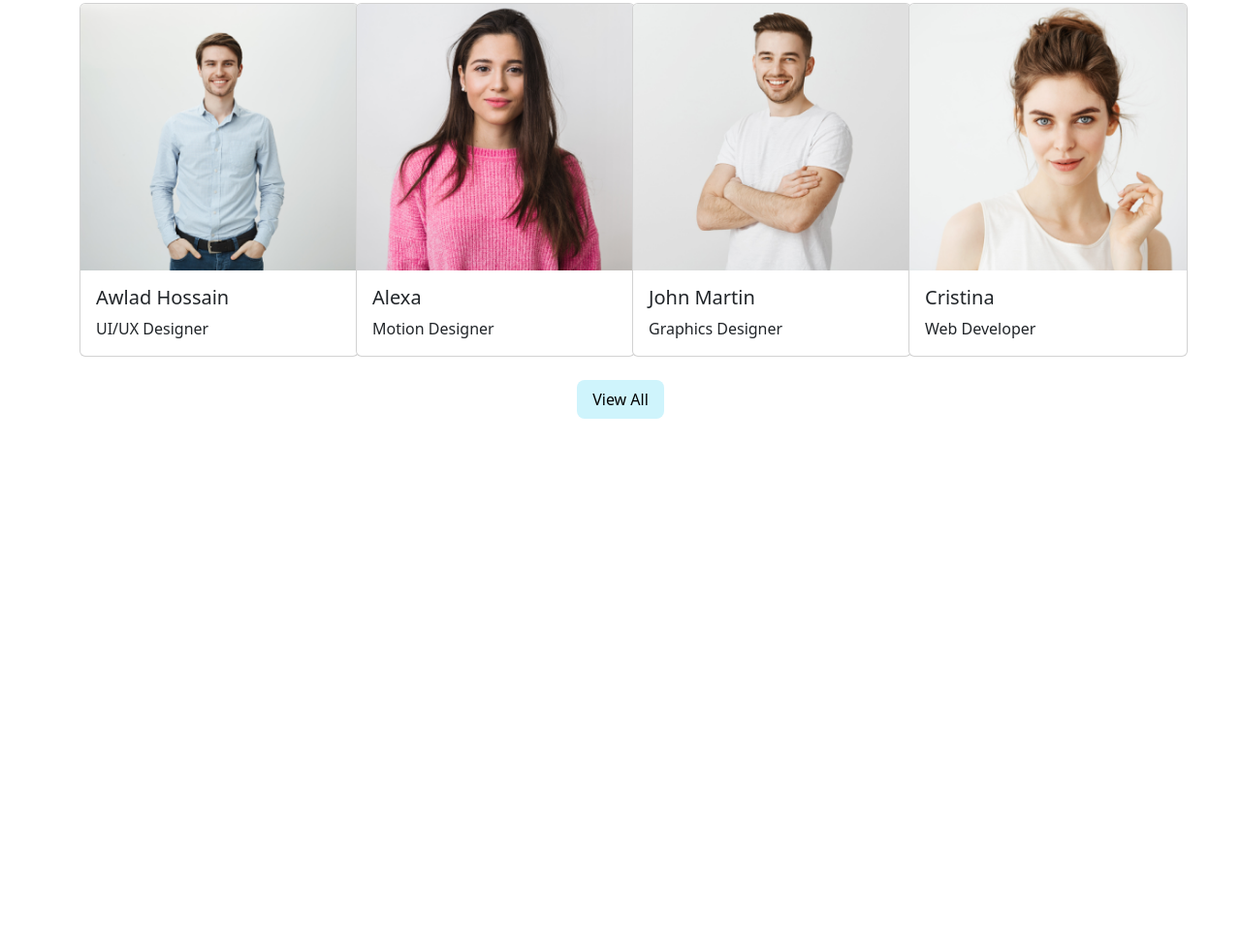
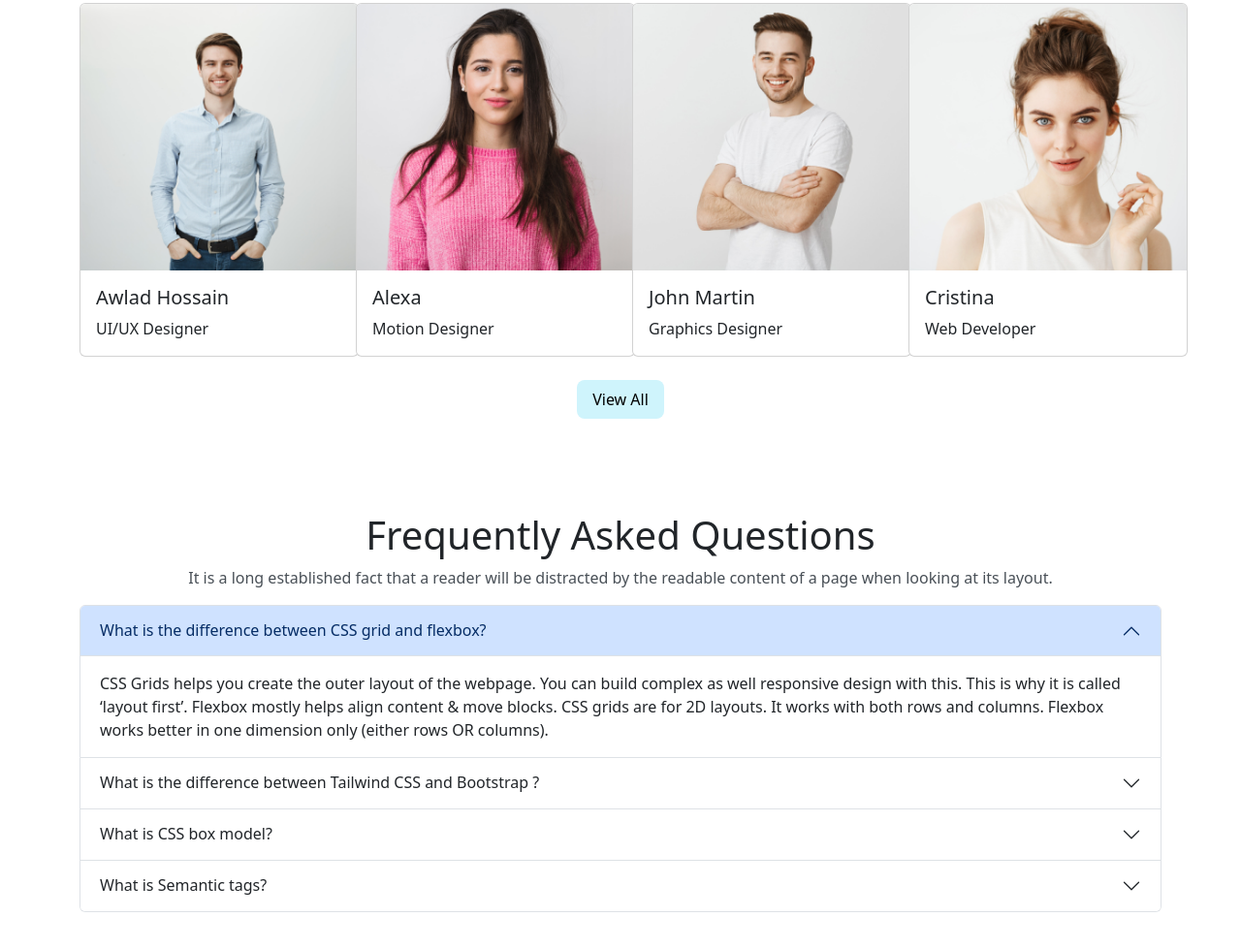
Before and after one commit to sharulislam/techtube-website, a plain HTML site: page index.html in a window 1280 px wide. Shown: the part 2813-3792 px from the top of the page at 97% size. Before the commit the page ends 3293 px from the top, so only its background shows below. Drawn offline with nearby package versions, Linux system fonts and the light colour scheme.

Commit message:
Some que ans added

```diff
--- a/index.html
+++ b/index.html
@@ -154,7 +154,7 @@
 
     <!-- main body and course section  -->
     <main>
-      <!-- body into section  -->
+      <!-- Discover popular courses section  -->
       <section class="container my-5">
         <div class="mt-5">
           <h1 class="text-center">Discover Our Popular <br />Courses</h1>
@@ -471,11 +471,79 @@
       </div>
 
     <!-- Frequently asked question section  -->
+    <section class="container my-5 mb-5">
+      <div class="mt-5">
+        <h1 class="text-center">Frequently Asked Questions</h1>
+        <p class="text-center text-dark-emphasis">It is a long established fact that a reader will be distracted by the readable content of a page when looking at its layout.
+        </p>
+      </div>
 
+      <!-- Accordion Items  -->
+      <div>
+        <div class="accordion" id="accordionExample">
+          <div class="accordion-item">
+            <h2 class="accordion-header" id="headingOne">
+              <button class="accordion-button" type="button" data-bs-toggle="collapse" data-bs-target="#collapseOne" aria-expanded="true" aria-controls="collapseOne">
+                What is the difference between CSS grid and flexbox?
+              </button>
+            </h2>
+            <div id="collapseOne" class="accordion-collapse collapse show" aria-labelledby="headingOne" data-bs-parent="#accordionExample">
+              <div class="accordion-body">CSS Grids helps you create the outer layout of the webpage. You can build complex as well responsive design with this. This is why it is called ‘layout first’. Flexbox mostly helps align content & move blocks. CSS grids are for 2D layouts. It works with both rows and columns. Flexbox works better in one dimension only (either rows OR columns).
+              </div>
+            </div>
+          </div>
+
+
+          <div class="accordion-item">
+            <h2 class="accordion-header" id="headingTwo">
+              <button class="accordion-button collapsed" type="button" data-bs-toggle="collapse" data-bs-target="#collapseTwo" aria-expanded="false" aria-controls="collapseTwo">
+                What is the difference between Tailwind CSS and Bootstrap ?
+              </button>
+            </h2>
+            <div id="collapseTwo" class="accordion-collapse collapse" aria-labelledby="headingTwo" data-bs-parent="#accordionExample">
+              <div class="accordion-body">The main difference between TailwindCSS and Bootstrap is that Tailwind CSS is not a UI kit. Unlike UI kits such as Bootstrap, Bulma, and Foundation, Tailwind CSS doesn’t have a default theme or built-in UI components.
+              </div>
+            </div>
+          </div>
+
+
+
+          <div class="accordion-item">
+            <h2 class="accordion-header" id="headingThree">
+              <button class="accordion-button collapsed" type="button" data-bs-toggle="collapse" data-bs-target="#collapseThree" aria-expanded="false" aria-controls="collapseThree">
+                What is CSS box model?
+              </button>
+            </h2>
+            <div id="collapseThree" class="accordion-collapse collapse" aria-labelledby="headingThree" data-bs-parent="#accordionExample">
+              <div class="accordion-body">The CSS box model is a container that contains multiple properties including borders, margin, padding, and the content itself. It is used to create the design and layout of web pages. It can be used as a toolkit for customizing the layout of different elements. The web browser renders every element as a rectangular box according to the CSS box model. Box-Model has multiple properties in CSS.
+              </div>
+            </div>
+          </div>
+
+
+          <div class="accordion-item">
+            <h2 class="accordion-header" id="headingThree">
+              <button class="accordion-button collapsed" type="button" data-bs-toggle="collapse" data-bs-target="#collapseThree" aria-expanded="false" aria-controls="collapseThree">
+                What is Semantic tags?
+              </button>
+            </h2>
+            <div id="collapseThree" class="accordion-collapse collapse" aria-labelledby="headingThree" data-bs-parent="#accordionExample">
+              <div class="accordion-body">A semantic tag in HTML is a tag whose name clearly describes its purpose and content. HTML5 introduced several new semantic tags. These include main , aside , section , article and others.
+              </div>
+            </div>
+          </div>
+        </div>
+      </div>
+
+    </section>
+
+    <!-- trusted company section  -->
 
     </main>
     <!-- footer and button section  -->
-    <footer></footer>
+    <footer>
+
+    </footer>
 
     <script
       src="https://cdn.jsdelivr.net/npm/bootstrap@5.3.0-alpha1/dist/js/bootstrap.bundle.min.js"
```
